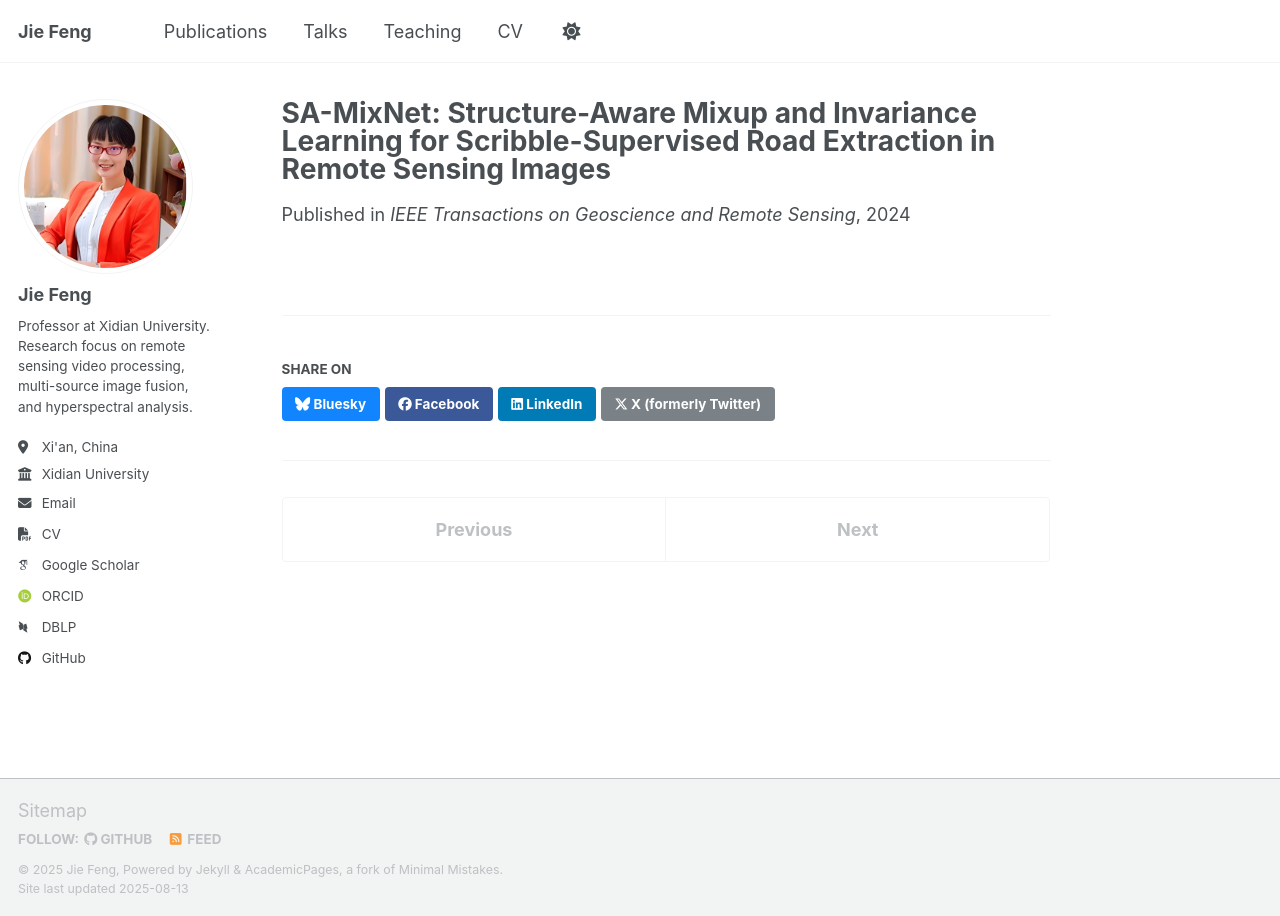
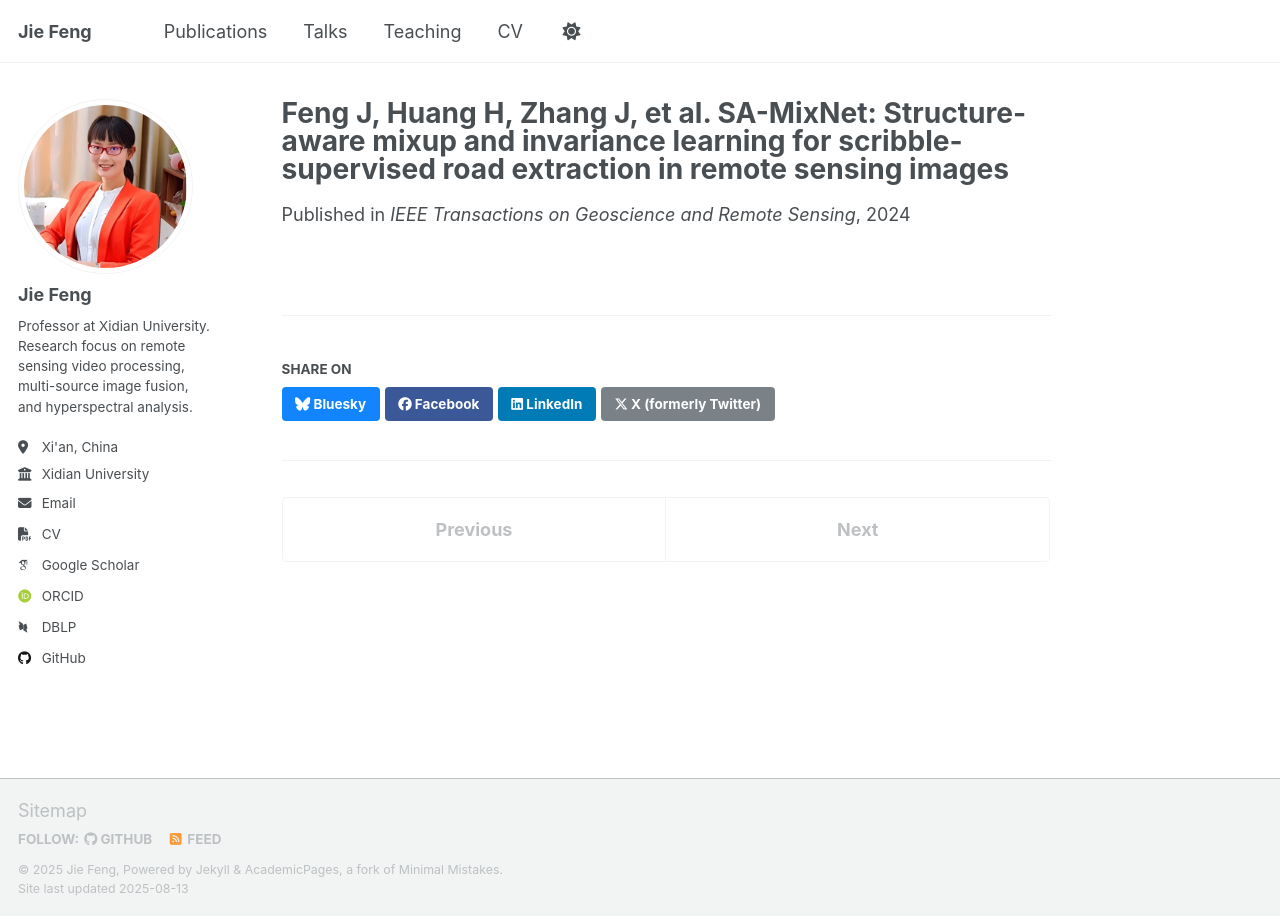
Before and after one commit to jiefeng0109/jiefeng0109.github.io, a Jekyll site: the page built from _publications/2024-12-17-paper-title-number-1.md, in a window 1280 px wide. Built offline with Jekyll 4.4.1, drawn with Linux system fonts in a browser that asks for light colours; some web fonts are replaced; a script that is not in the unit is left out.

Commit message:
Update 2024-12-17-paper-title-number-1.md

```diff
--- a/_publications/2024-12-17-paper-title-number-1.md
+++ b/_publications/2024-12-17-paper-title-number-1.md
@@ -1,5 +1,5 @@
 ---
-title: "SA-MixNet: Structure-Aware Mixup and Invariance Learning for Scribble-Supervised Road Extraction in Remote Sensing Images"
+title: "**Feng J**, Huang H, Zhang J, et al. SA-MixNet: Structure-aware mixup and invariance learning for scribble-supervised road extraction in remote sensing images"
 collection: publications
 category: manuscripts
 permalink: /publication/2024-12-17-paper-title-number-1
```
